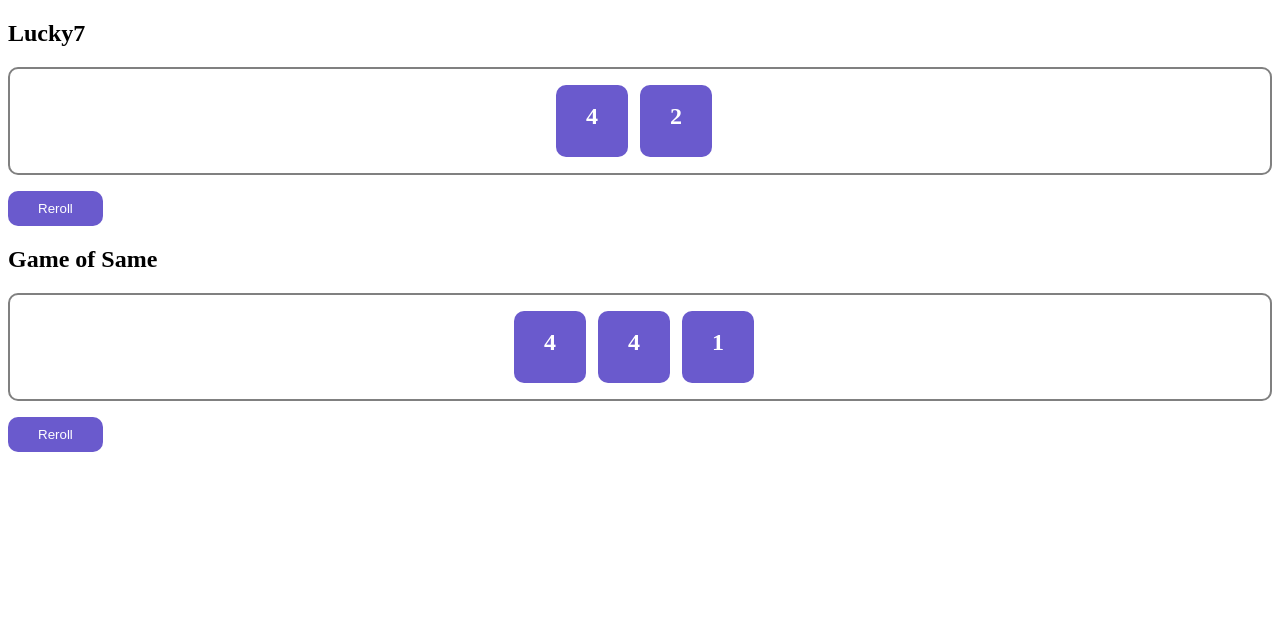
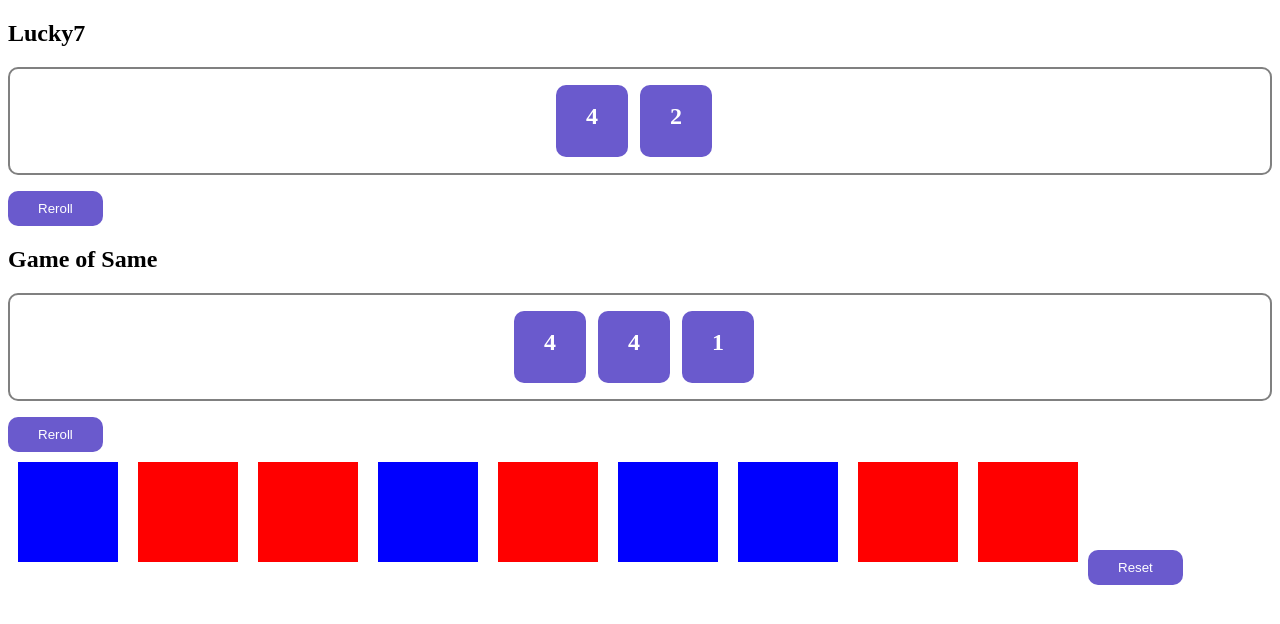
Before and after one commit to ms097530/LuckyDice, a React (Vite) app: page / in a window 1280 px wide. Shown: the top 624 px of the page. Built offline with nearby package versions, Linux system fonts and the light colour scheme.

Commit message:
added boxes and boxgrid

```diff
--- a/src/App.jsx
+++ b/src/App.jsx
@@ -1,6 +1,7 @@
 import LuckyN from './LuckyN'
 import { sum } from './utils'
 import './App.css'
+import BoxGrid from './BoxGrid'
 
 function App()
 {
@@ -18,6 +19,7 @@ function App()
     <main>
       <LuckyN title="Lucky7" winCheck={isTotalSeven} />
       <LuckyN numDice={3} title="Game of Same" winCheck={areAllSame} />
+      <BoxGrid />
     </main>
   )
 }
--- a/src/Box.jsx
+++ b/src/Box.jsx
@@ -1,8 +1,14 @@
+// import { useState } from 'react'
 import './Box.css'
 
-export default function Box()
+export default function Box({ isActive, handleClick, id })
 {
+    const toggleIsActive = () =>
+    {
+        handleClick(id)
+    }
+
     return (
-        <div>Box</div>
+        <div className="Box" onClick={toggleIsActive} style={{ backgroundColor: isActive ? 'red' : 'blue' }}></div>
     )
 }
--- /dev/null
+++ b/src/BoxGrid.jsx
@@ -0,0 +1,33 @@
+import { useState } from "react"
+import Box from "./Box"
+import Button from "./Button"
+
+export default function BoxGrid({ numBoxes = 9 })
+{
+    const [boxes, setBoxes] = useState(Array.from({ length: numBoxes }, () => Math.random() >= 0.5 ? true : false))
+
+    const toggleIsActive = (idx) =>
+    {
+        setBoxes((oldBoxes) =>
+        {
+            return oldBoxes.map((value, i) =>
+            {
+                return i === idx ? !value : value
+            })
+        })
+    }
+
+    const reset = () =>
+    {
+        setBoxes(Array.from({ length: numBoxes }, () => false))
+    }
+
+    return (
+        <section className="BoxGrid">
+            {
+                boxes.map((val, i) => <Box key={i} isActive={val} handleClick={toggleIsActive} id={i} />)
+            }
+            <Button text="Reset" handleClick={reset} />
+        </section>
+    )
+}
```
